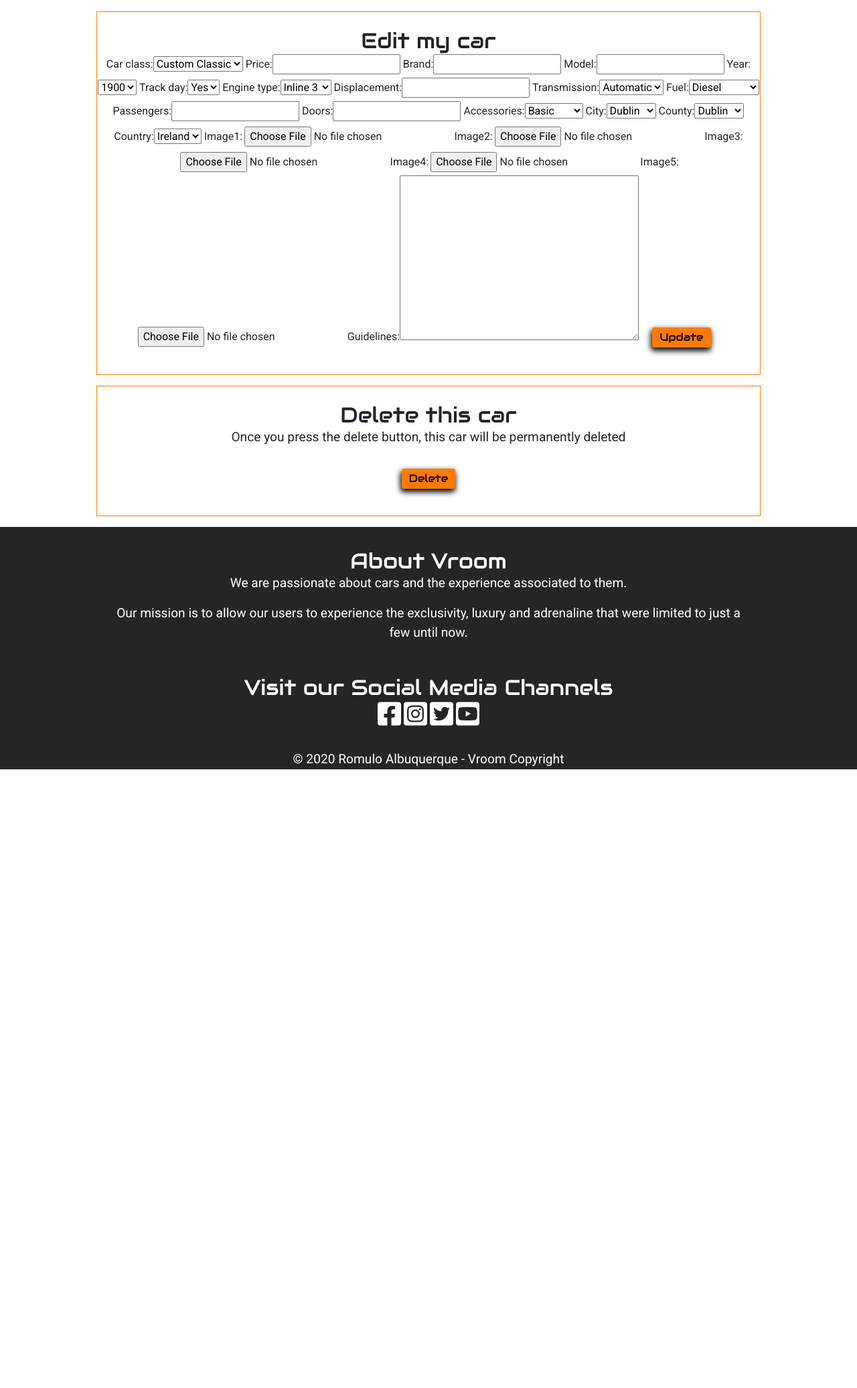
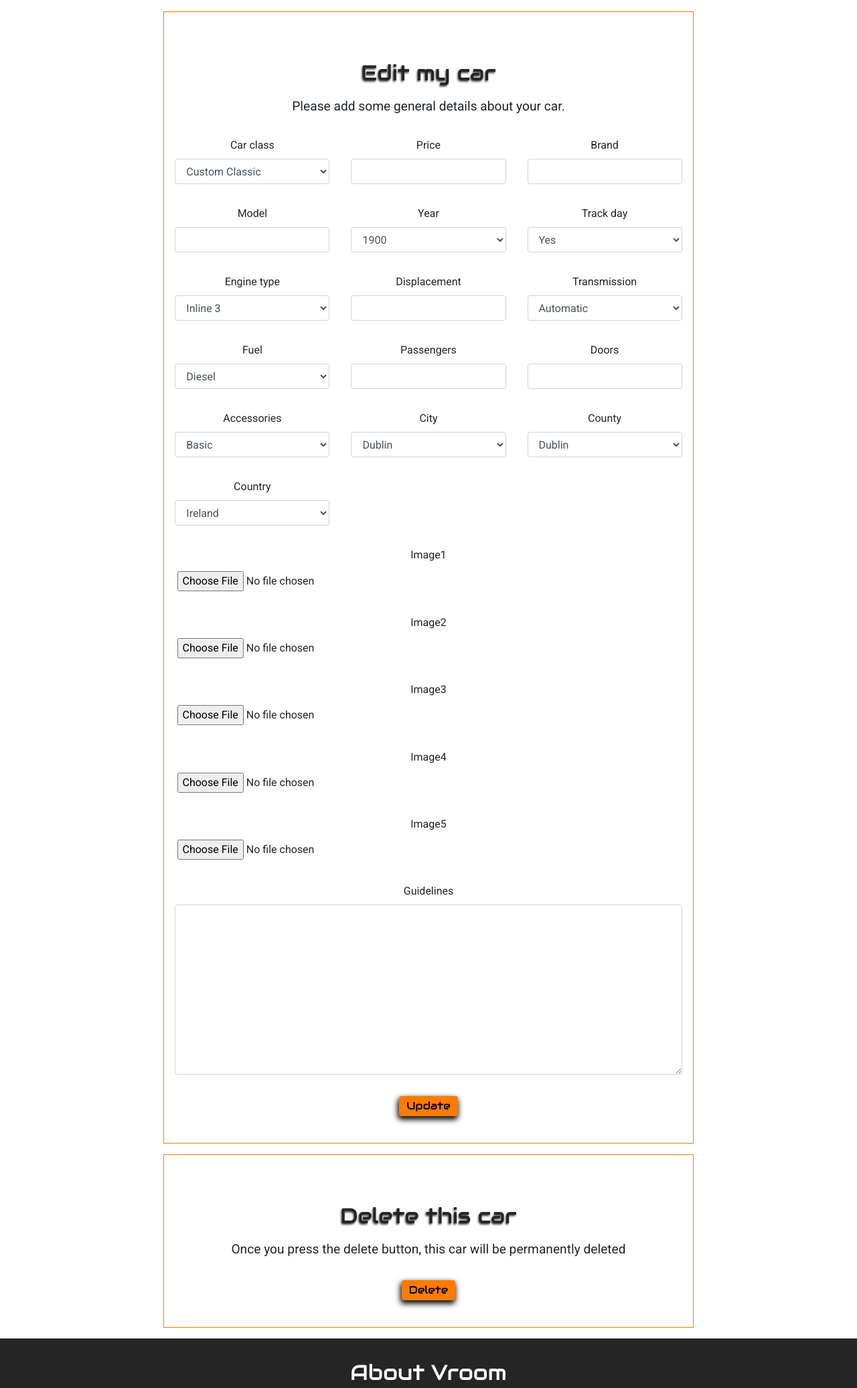
Before and after one commit to romqrq/Vroom, a Django app: template cars/templates/editcar.html in a window 1280 px wide. Shown: the part 82-2155 px from the top of the page at 67% size. Before the commit the page ends 1231 px from the top, so only its background shows below. Run offline with Django 3.2, Linux system fonts and the light colour scheme; the template is opened without the code that fills it: values that come from a table or form of the project are taken from there, others are empty; some libraries are stand-ins or nearby versions.

Commit message:
Importing form into edit car

```diff
--- a/cars/templates/editcar.html
+++ b/cars/templates/editcar.html
@@ -1,5 +1,4 @@
 {% extends "base.html" %}
-{% load bootstrap_tags %}
 
 {% block meta_description %}Vroom. Edit details of your car.{% endblock %}
 
@@ -11,20 +10,13 @@
 {% include 'unauthorised.html' %}
 
 {% else %}
-<div class="form-box">
-    <form enctype="multipart/form-data" method="POST" action="{% url 'edit_car' car.id %}">
-        <fieldset class="form-group">
-            <h2>Edit my car</h2>
-            {% csrf_token %}
-            {{  car_edit_form | as_bootstrap }}
-            <button type="submit" class="btn general-button">Update</button>
-        </fieldset>
-    </form>
+<div class="col-12 col-md-10 offset-md-1 form-box">
+    {% include 'forms/edit_car_form.html' %}
 </div>
-<div class="form-box">
+<div class="col-12 col-md-10 offset-md-1 form-box">
     <form method="POST" action="{% url 'delete_car' car.id %}">
         <fieldset class="form-group">
-            <h2>Delete this car</h2>
+            <h2 class="header-title header-form-title">Delete this car</h2>
             {% csrf_token %}
             <p>Once you press the delete button, this car will be permanently deleted</p>
             <button type="submit" class="btn general-button">Delete</button>
```
